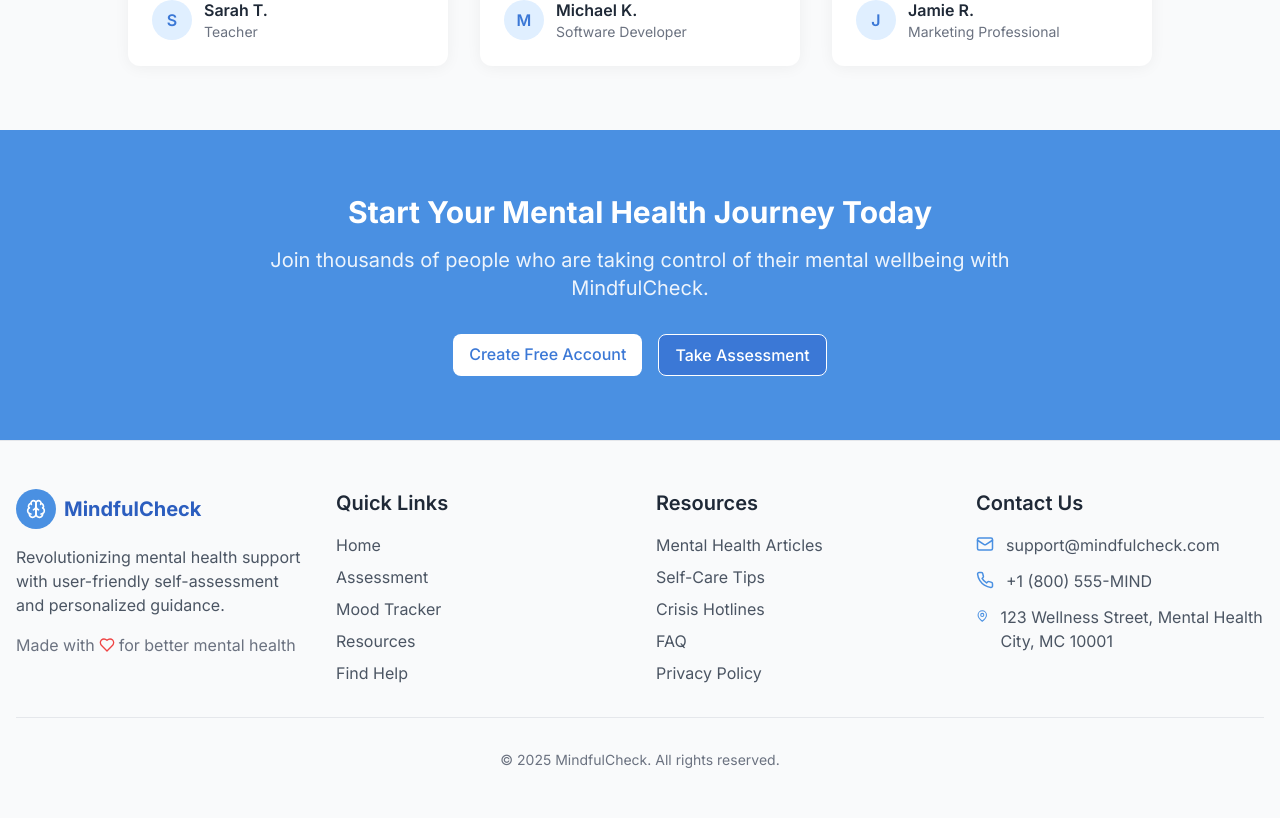
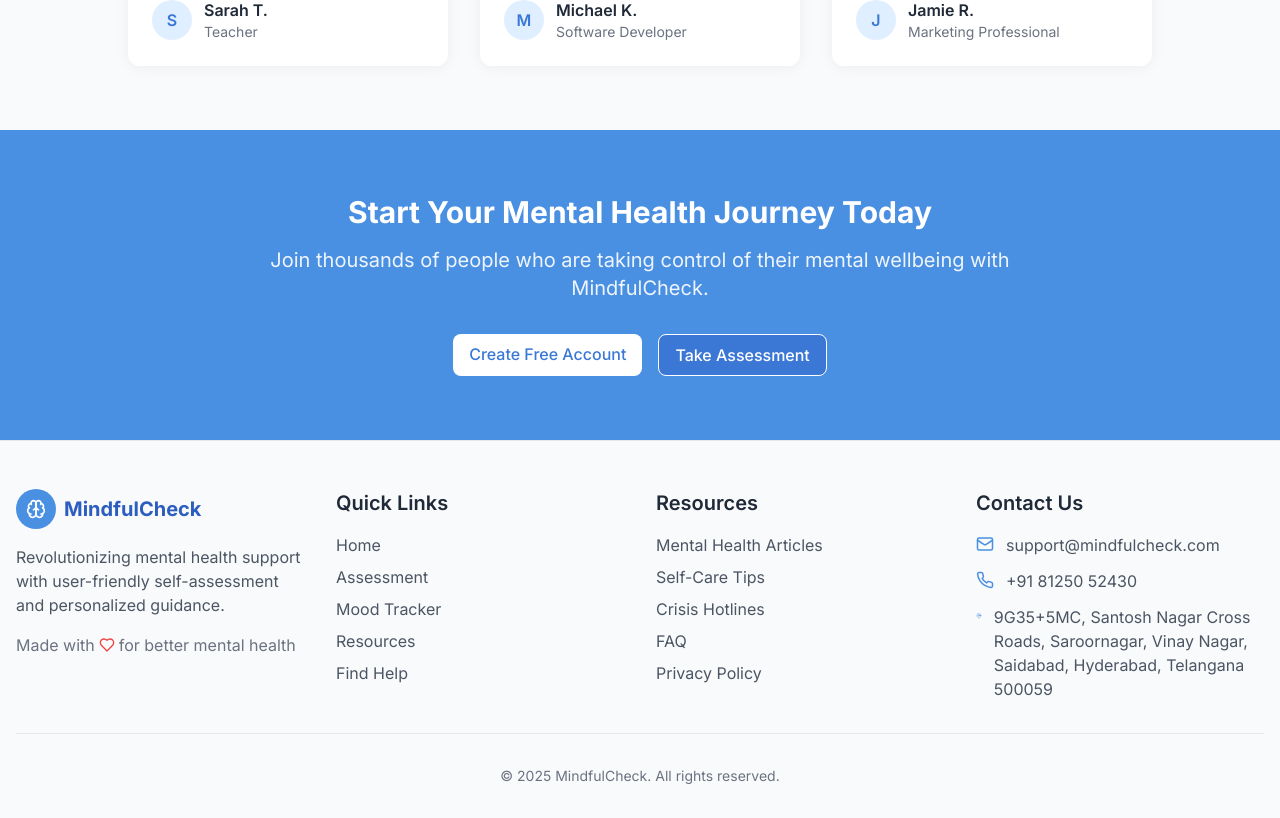
Before and after one commit to Letitbe098/Mental_health_Assessment, a React (Vite) app: page / in a window 1280 px wide. Shown: the part 1918-2736 px from the top of the page. Built offline with nearby package versions, Linux system fonts and the light colour scheme; no server answers.

Commit message:
Update Footer.tsx

```diff
--- a/src/components/layout/Footer.tsx
+++ b/src/components/layout/Footer.tsx
@@ -94,11 +94,11 @@ const Footer: React.FC = () => {
               </li>
               <li className="flex items-start space-x-3">
                 <Phone size={18} className="text-primary-500 mt-0.5" />
-                <span className="text-gray-600">+1 (800) 555-MIND</span>
+                <span className="text-gray-600">+91 81250 52430 </span>
               </li>
               <li className="flex items-start space-x-3">
                 <MapPin size={18} className="text-primary-500 mt-0.5" />
-                <span className="text-gray-600">123 Wellness Street, Mental Health City, MC 10001</span>
+                <span className="text-gray-600">9G35+5MC, Santosh Nagar Cross Roads, Saroornagar, Vinay Nagar, Saidabad, Hyderabad, Telangana 500059</span>
               </li>
             </ul>
           </div>
```
